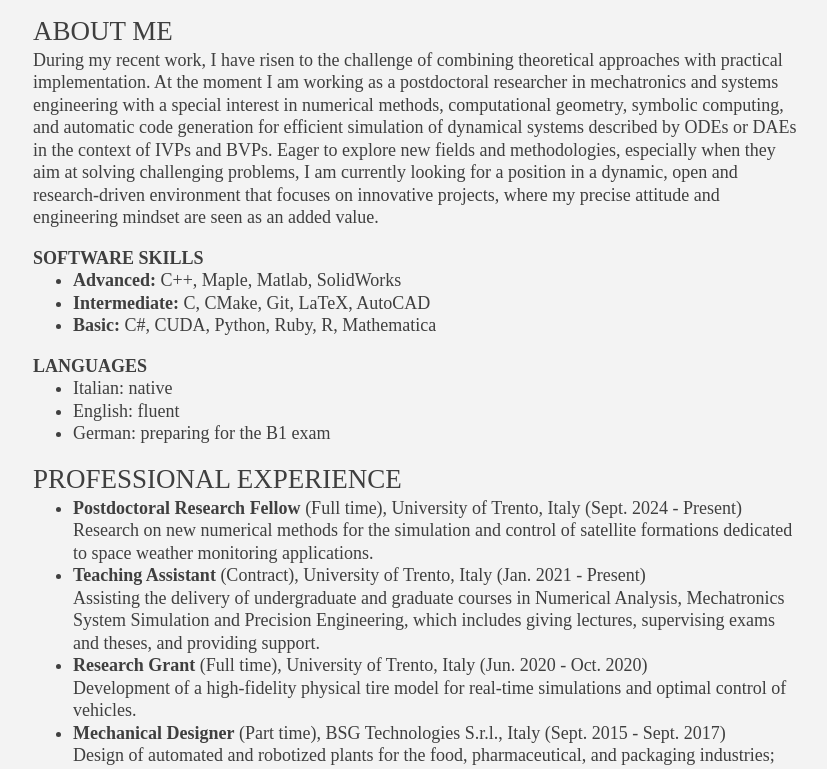
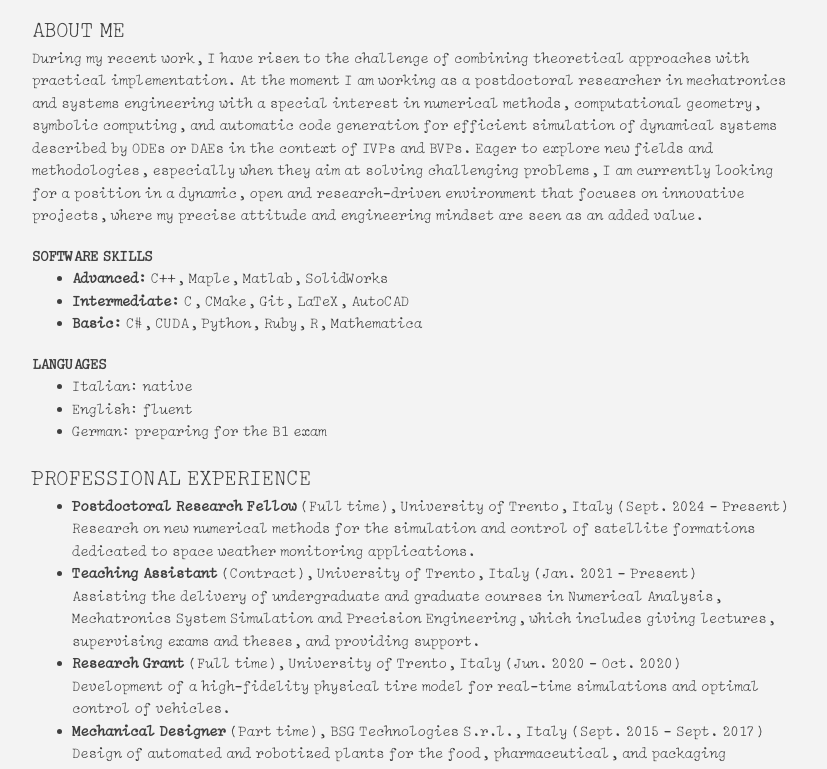
Before and after one commit to StoccoDavide/stoccodavide.github.io, a plain HTML site: page index.html in a window 1280 px wide. Shown: the part 172-941 px from the top of the page, without its empty margins (225-1052 px from the left). Drawn offline with Linux system fonts and the light colour scheme.

Commit message:
Bug fix on font

```diff
--- a/main.css
+++ b/main.css
@@ -23,15 +23,23 @@ a {
   color: #1f1f1f;
 }
 
-/* @font-face {
+/* Regular */
+@font-face {
   font-family: 'IBM Selectric';
-  src: url('fonts/IBMSelectricLight-Italic.woff') format('woff2'),
-       url('fonts/IBMSelectricLightt-Italic.woff') format('woff'),
-       url('fonts/IBMSelectricLightt-Regular.woff') format('woff'),
-       url('fonts/IBMSelectricLightt-Regular.woff') format('woff');
+  src: url('fonts/IBMSelectricLight-Regular.woff2') format('woff2'),
+       url('fonts/IBMSelectricLight-Regular.woff') format('woff');
   font-weight: normal;
   font-style: normal;
-} */
+}
+
+/* Italic */
+@font-face {
+  font-family: 'IBM Selectric';
+  src: url('fonts/IBMSelectricLight-Italic.woff2') format('woff2'),
+       url('fonts/IBMSelectricLight-Italic.woff') format('woff');
+  font-weight: normal;
+  font-style: italic;
+}
 
 #header {
   background: #f3f3f3;
```
